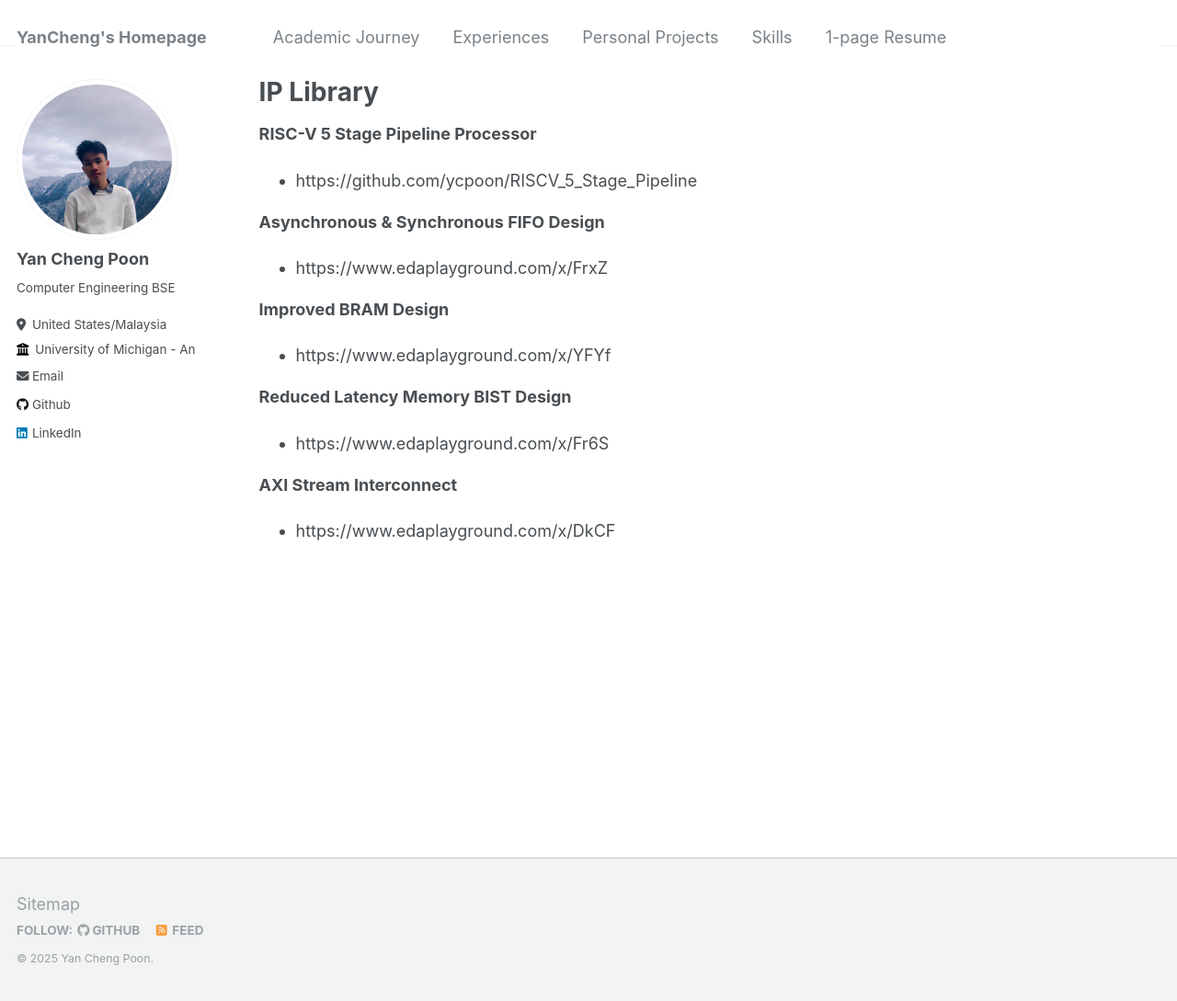
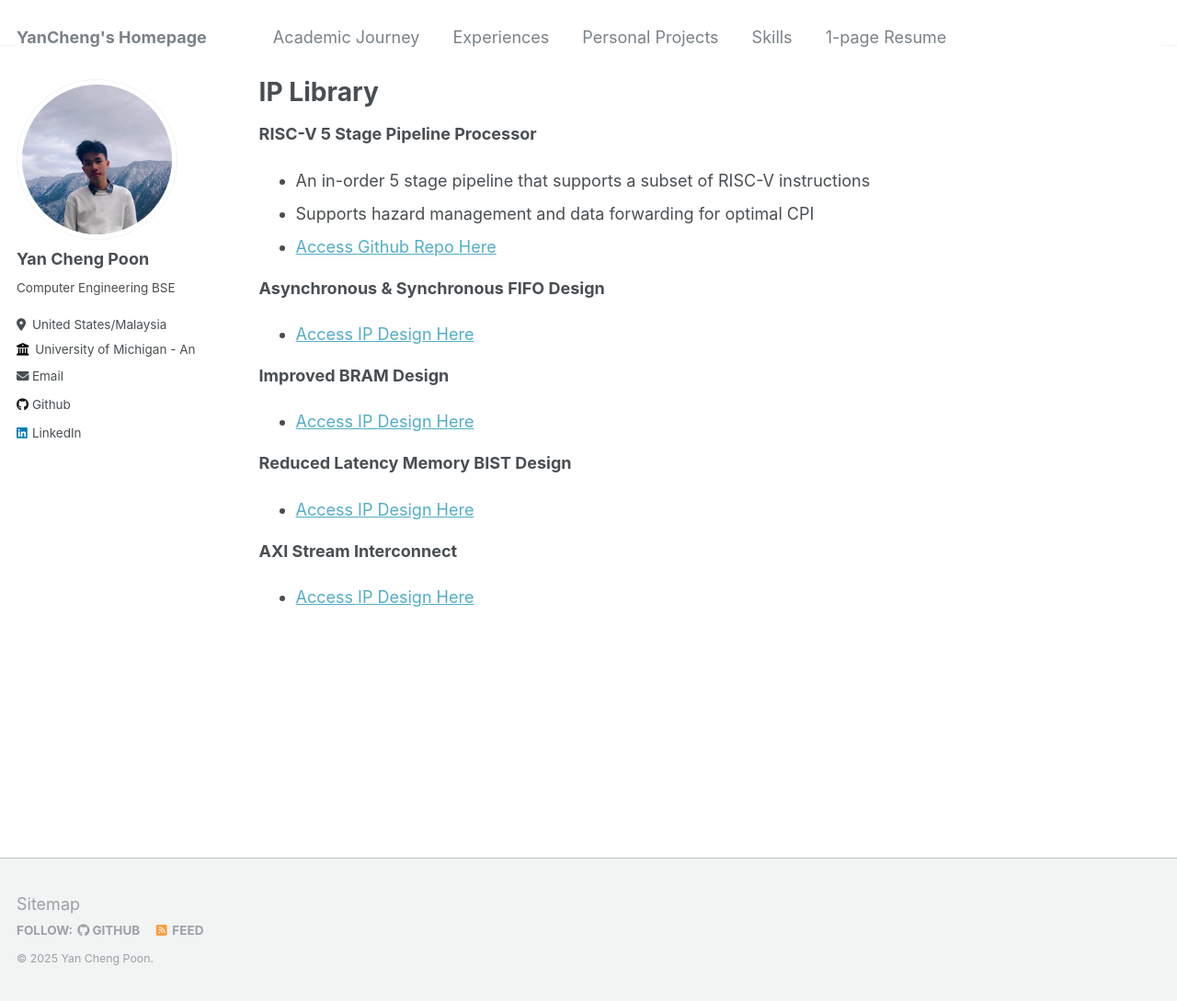
Before and after one commit to ycpoon/ycpoon.github.io, a Jekyll site: the page built from _pages/iplib.md, in a window 1280 px wide and 1089 px high. Shown: the whole window at 92% size. Built offline with Jekyll 4.4.1, drawn with Linux system fonts in a browser that asks for light colours.

Commit message:
iplib fix

```diff
--- a/_pages/iplib.md
+++ b/_pages/iplib.md
@@ -7,17 +7,20 @@ redirect_from:
   - /iplib
 ---
 
+
 **RISC-V 5 Stage Pipeline Processor**
-- https://github.com/ycpoon/RISCV_5_Stage_Pipeline
+- An in-order 5 stage pipeline that supports a subset of RISC-V instructions
+- Supports hazard management and data forwarding for optimal CPI
+- [Access Github Repo Here](https://github.com/ycpoon/RISCV_5_Stage_Pipeline)
 
 **Asynchronous & Synchronous FIFO Design**
-- https://www.edaplayground.com/x/FrxZ
+- [Access IP Design Here](https://www.edaplayground.com/x/FrxZ)
 
 **Improved BRAM Design**
-- https://www.edaplayground.com/x/YFYf
+- [Access IP Design Here](https://www.edaplayground.com/x/YFYf)
 
 **Reduced Latency Memory BIST Design**
-- https://www.edaplayground.com/x/Fr6S
+- [Access IP Design Here](https://www.edaplayground.com/x/Fr6S)
 
 **AXI Stream Interconnect**
-- https://www.edaplayground.com/x/DkCF
+- [Access IP Design Here](https://www.edaplayground.com/x/DkCF)
```
